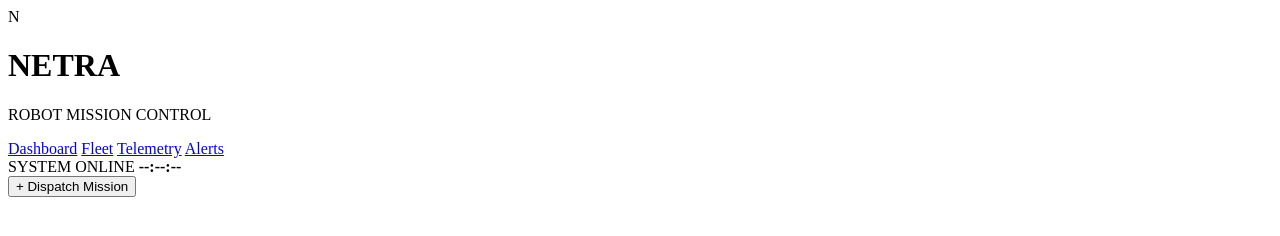
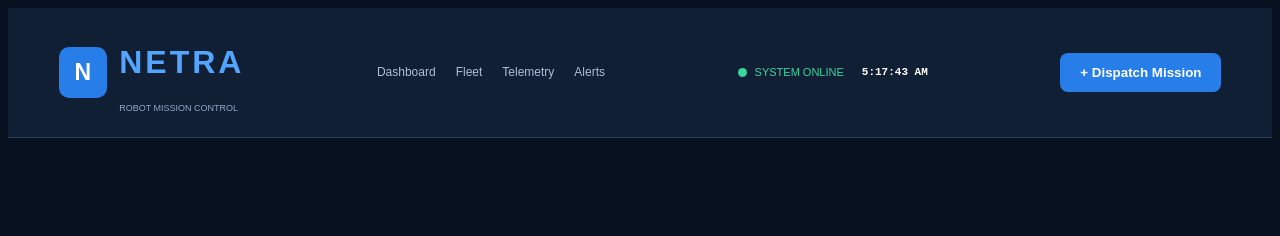
Before and after one commit to bhanusainaidu93-maker/S7_NETRA, a plain HTML site: page index.html in a window 1280 px wide. Drawn offline with Linux system fonts and the light colour scheme.

Commit message:
PART 3 - 20/11/26

```diff
--- a/index.html
+++ b/index.html
@@ -4,7 +4,7 @@
     <meta charset="UTF-8">
     <meta name="viewport" content="width=device-width, initial-scale=1.0">
     <title>NETRA Robot Monitoring System</title>
-   <!-- <link rel="stylesheet" href="style.css">-->
+    <link rel="stylesheet" href="style.css">
 </head>
 <body>
  <header class="topbar">
@@ -29,5 +29,6 @@
   <button id="dispatch-open" type="button">
     + Dispatch Mission</button>
 </header>
+<script src="script.js"></script>
 </body>
 </html>
--- /dev/null
+++ b/script.js
@@ -0,0 +1,16 @@
+// Function to Update Digital Clock
+function updateClock() {
+
+    const clock = document.getElementById("clock");
+
+    if (clock) {
+        clock.textContent = new Date().toLocaleTimeString();
+    }
+
+}
+
+// Display Clock Immediately
+updateClock();
+
+// Update Clock Every Second
+setInterval(updateClock, 1000);
```
